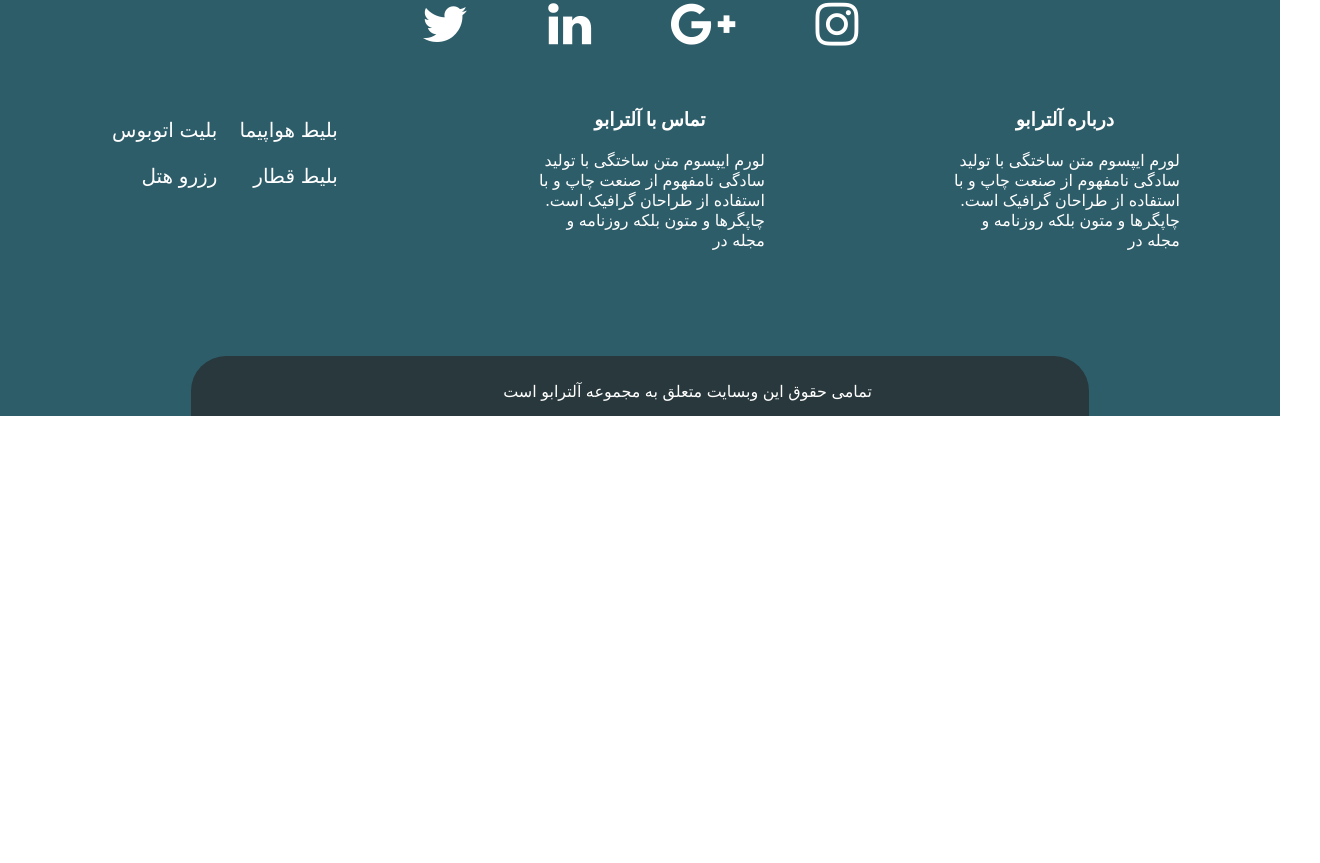
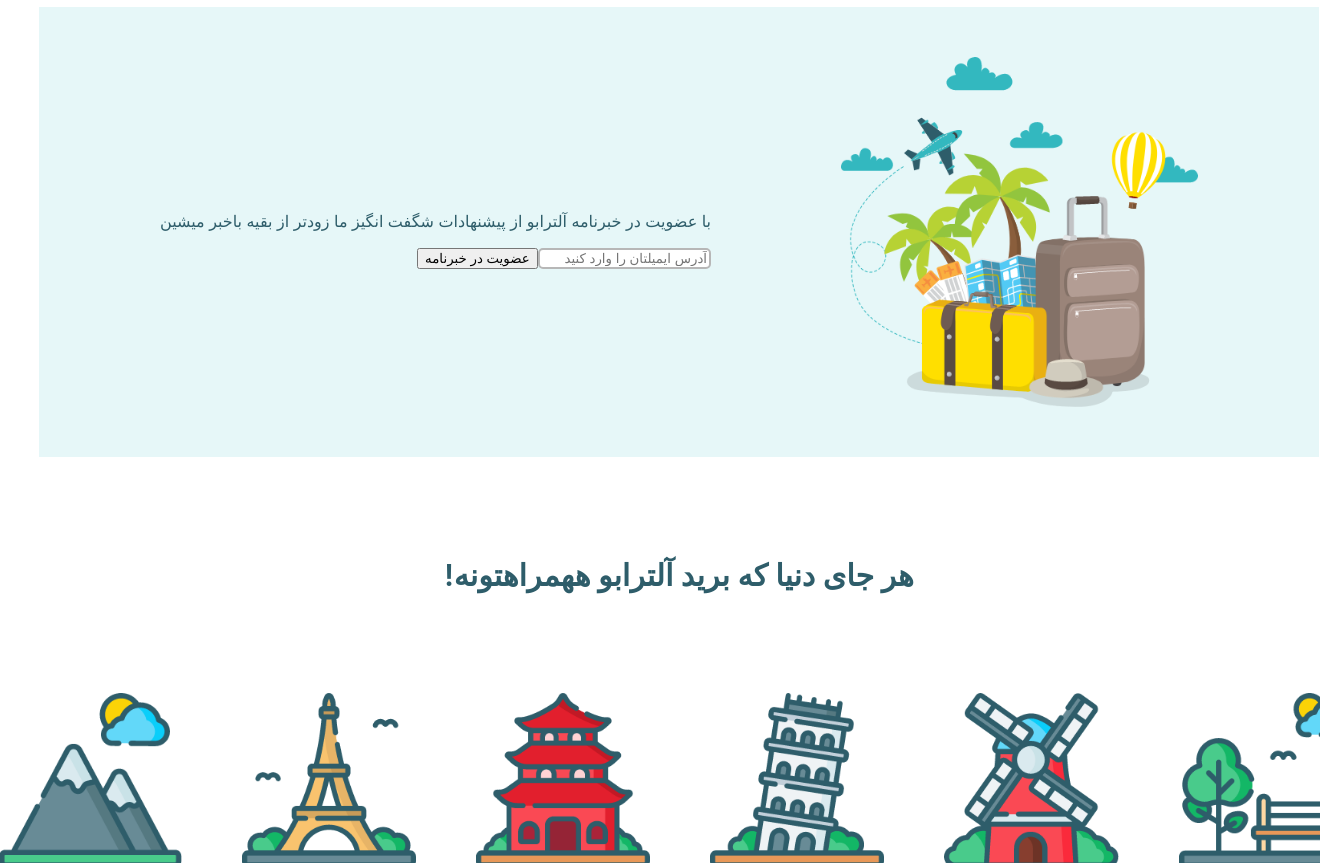
Before and after one commit to mohsen-pashootan/nahira-test-project, a React (Create React App) app: page / in a window 1280 px wide. Shown: the part 1017-1880 px from the top of the page, 1320 px wide, since content can reach past the window. Before the commit the page ends 1433 px from the top, so only its background shows below. Built offline with nearby package versions, Linux system fonts and the light colour scheme.

Commit message:
newsletter part added

```diff
--- a/src/layouts/main/main.css
+++ b/src/layouts/main/main.css
@@ -81,6 +81,9 @@
 
 
 /*----------main-----------*/
+
+
+/*----------first section-----------*/
 .first-section {
     display: flex;
     flex-direction: row;
@@ -122,3 +125,92 @@
     margin-right: auto;
 
 }
+
+/*----------second section-----------*/
+
+/*----------second section-----------*/
+
+/*----------third section-----------*/
+
+/*----------newsletter-----------*/
+
+.newsletter {
+    background-color: #E6F7F8;
+    display: flex;
+    flex-direction: row;
+    align-items: center;
+    justify-content: center;
+    padding: 50px 0px 50px;
+}
+
+.newsletter img {
+    width: 357px;
+    height: 350px;
+    margin-left: 130px;
+}
+
+.newsletter input {
+    border-radius: 5px;
+    border: 2px solid #B7B7B7;
+    width: 30%;
+}
+
+.newsletter p {
+    color: #2E5D6A;
+}
+
+/*----------fancy icons-----------*/
+
+.fancy h2 {
+    text-align: center;
+    color: #2E5D6A;
+    font-size: 30px;
+    font-weight: 600;
+    margin: 100px 0px 100px;
+}
+
+.fancy-img {
+    display: flex;
+    flex-direction: row;
+    align-items: center;
+    justify-content: center;
+    bottom: 0;
+}
+
+.fancy-img img:nth-child(1) {
+    width: 180px;
+    height: 175px;
+    margin-left: 60px;
+
+}
+
+.fancy-img img:nth-child(2) {
+    width: 175px;
+    height: 175px;
+    margin-left: 60px;
+}
+
+.fancy-img img:nth-child(3) {
+    width: 174px;
+    height: 175px;
+    margin-left: 60px;
+
+
+}
+
+.fancy-img img:nth-child(4) {
+    width: 174px;
+    height: 175px;
+    margin-left: 60px;
+}
+
+.fancy-img img:nth-child(5) {
+    width: 174px;
+    height: 175px;
+    margin-left: 60px;
+}
+
+.fancy-img img:nth-child(6) {
+    width: 183px;
+    height: 175px;
+}
--- a/src/layouts/main/main.js
+++ b/src/layouts/main/main.js
@@ -65,6 +65,38 @@
               </p>
             </article>
           </section>
+          <section className="second-section">
+            <p>پیشنهادهای جهانگردی آلترابو</p>
+          </section>
+          <section className="third-section">
+            <p>پیشنهادهای ایرانگردی آلترابو</p>
+          </section>
+          <section className="newsletter">
+            <img src="/Group-vacation.png" alt="Group-vacation" />
+            <span>
+              <p>
+                با عضویت در خبرنامه آلترابو از پیشنهادات شگفت انگیز ما زودتر از
+                بقیه باخبر میشین
+              </p>
+              <input placeholder="آدرس ایمیلتان را وارد کنید" />
+              <button>عضویت در خبرنامه</button>
+            </span>
+          </section>
+          <section className="fancy">
+            <h2>هر جای دنیا که برید آلترابو ههمراهتونه!</h2>
+
+            <span className="fancy-img">
+              <img src="Group-park.png" alt="Group-park" />
+              <img src="/Group-WindMill.png" alt="Group-WindMill" />
+              <img src="/Group-pisaTower.png" alt="Group-pisaTower" />
+              <img
+                src="/Group-forbiddenCastle.png"
+                alt="Group-forbiddenCastle"
+              />
+              <img src="/Group-eiffelTower.png" alt="Group-eiffelTower" />
+              <img src="/Group-mountain.png" alt="Group-mountain" />
+            </span>
+          </section>
         </main>
       </div>
     </div>
```
Also changed, not shown: public/Group-vacation.png (added).
